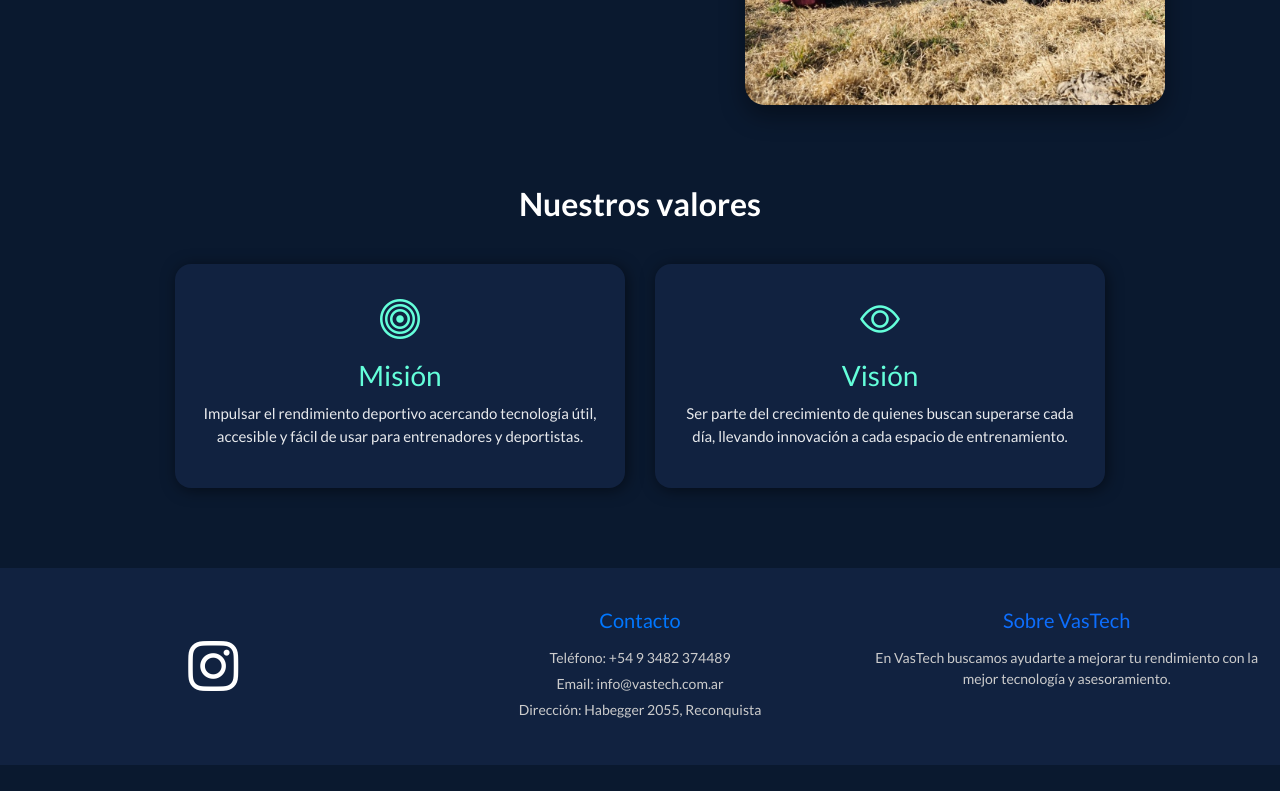
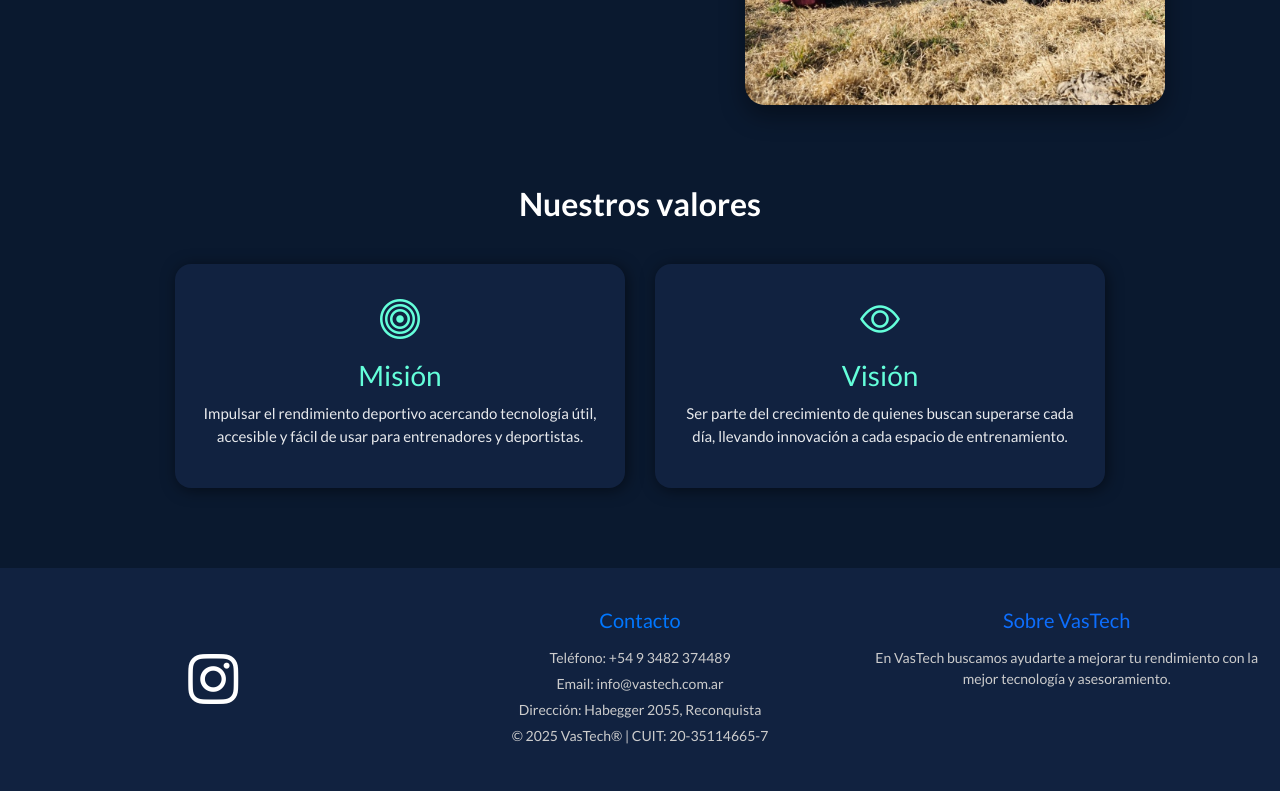
Before and after one commit to Fedecian31/VasTech, a website: page pages/nosotros.html in a window 1280 px wide. Shown: the part 1277-2068 px from the top of the page. Before the commit the page ends 2042 px from the top, so only its background shows below. Drawn offline with nearby package versions, Linux system fonts and the light colour scheme.

Commit message:
actualización footer

```diff
--- a/pages/nosotros.html
+++ b/pages/nosotros.html
@@ -119,6 +119,7 @@
             <p>Teléfono: +54 9 3482 374489</p>
             <p>Email: info@vastech.com.ar</p>
             <p>Dirección: Habegger 2055, Reconquista</p>
+            <p>&copy; 2025 VasTech® | CUIT: 20-35114665-7</p>
         </div>
 
         </div>
```
Also changed, not shown: pages/productos.html (+1 -0 lines), pages/tienda.html (+1 -0 lines).
